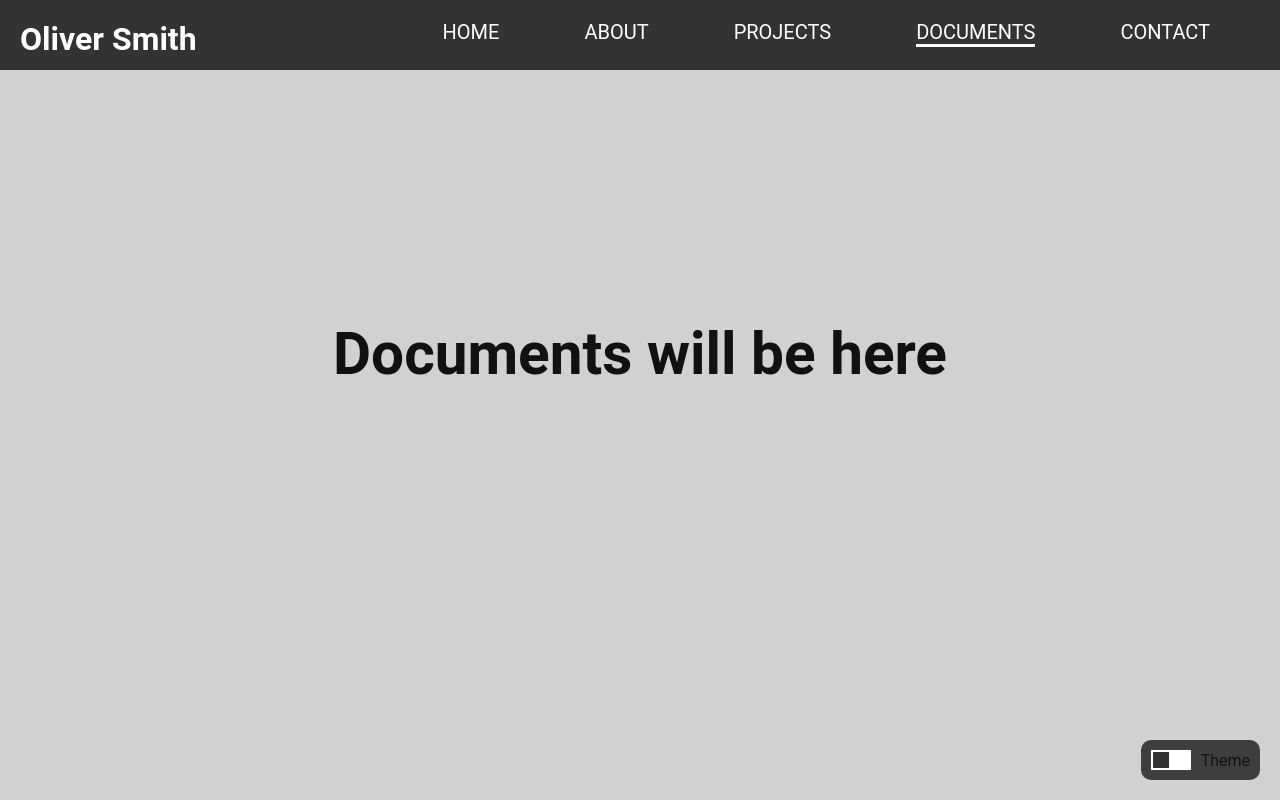
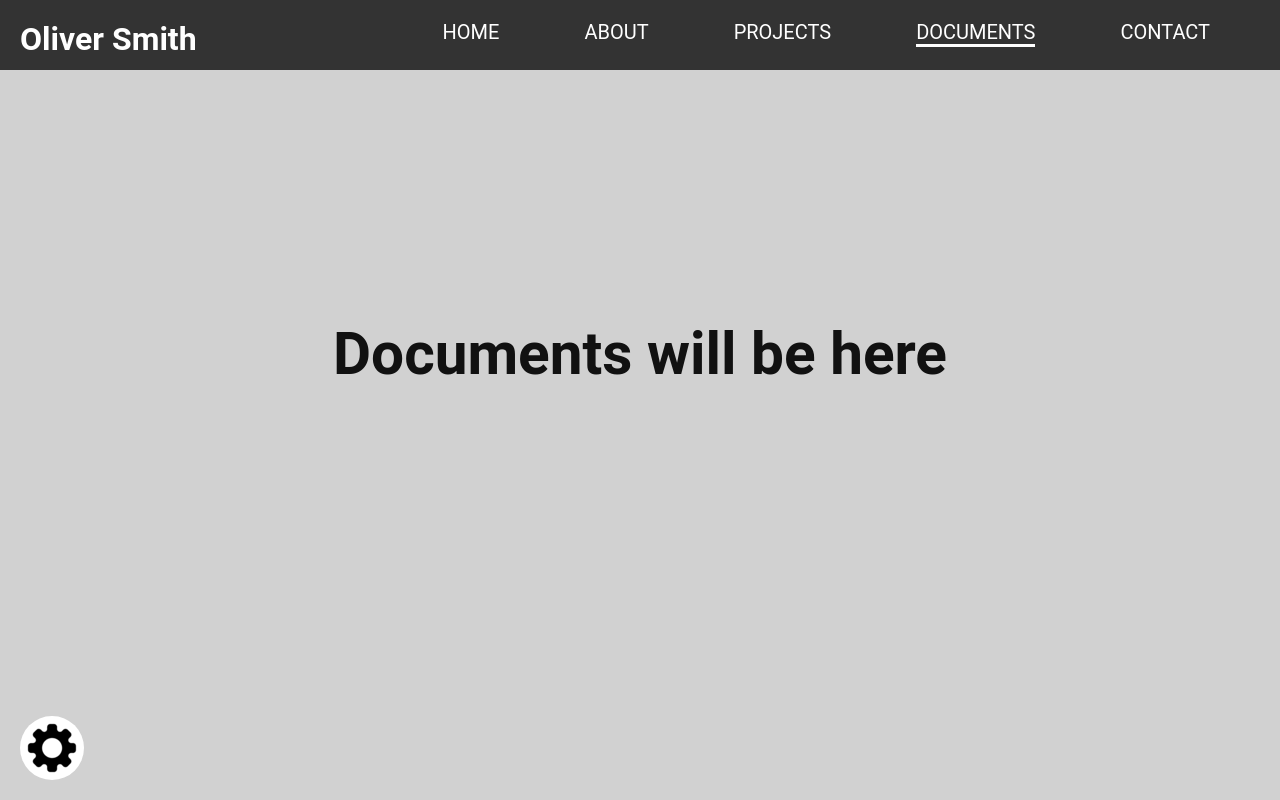
Before and after one commit to Batmxn/Website, a plain HTML site: page documents.html in a window 1280 px wide. Drawn offline with Linux system fonts and the light colour scheme.

Commit message:
settings

```diff
--- a/documents.html
+++ b/documents.html
@@ -33,8 +33,11 @@
         </div>
     </section>
 
+
     <!-- Rest of your content for the About Page -->
 
+    <button id="cookieButton" class="cookie-button"></button>
+    <div id="cookiePopout" class="cookie-popout">
         <div class="switch-container">
             <label class="switch">
                 <input type="checkbox" id="dark-mode-toggle">
@@ -42,6 +45,23 @@
             </label>
             <span class="toggle-label">Theme</span>
         </div>
+    </div>
+
+<script>
+    const cookieButton = document.getElementById('cookieButton');
+const cookiePopout = document.getElementById('cookiePopout');
+let popoutVisible = false;
+
+cookieButton.addEventListener('click', () => {
+    if (popoutVisible) {
+        cookiePopout.style.display = 'none';
+        popoutVisible = false;
+    } else {
+        cookiePopout.style.display = 'block';
+        popoutVisible = true;
+    }
+});
+</script>
 
 
     <script src="./src/index.js"></script>
--- a/styles.css
+++ b/styles.css
@@ -11,6 +11,7 @@ body {
     background-color: #D1D1D1; /* Default background color */
     transition: background-color 0.3s ease, color 0.3s ease; /* Transition both background and text color */
     color: #000; /* Default text color */
+    overflow-x: hidden;
 }
 
 .container-head {
@@ -77,24 +78,22 @@ header.dark-mode {
 
 /* Rounded toggle switch styles */
 .switch-container {
-    position: fixed;
-    bottom: 20px;
-    right: 20px;
-    background-color: rgba(0, 0, 0, 0.7); /* Semi-transparent background */
+    display: flex;
+    align-items: center;
     padding: 10px;
     border-radius: 10px;
-    display: flex;
-    align-items: center;
+    background-color: rgba(0, 0, 0, 0.7);
 }
 
 .switch {
-    position: relative;
     display: inline-block;
-    width: 40px;
-    height: 20px;
+    width: 30px; /* Reduce the width */
+    height: 15px; /* Reduce the height */
     background-color: #ccc;
-    border-radius: 10px; /* Rounded corners */
+    border-radius: 10px;
+    margin-right: 10px; /* Add some spacing */
 }
+
 
 .switch input {
     opacity: 0;
@@ -102,27 +101,6 @@ header.dark-mode {
     height: 0;
 }
 
-.slider {
-    position: absolute;
-    cursor: pointer;
-    top: 0;
-    left: 0;
-    right: 0;
-    bottom: 0;
-    background-color: #fff;
-    transition: 0.4s;
-}
-
-.slider:before {
-    position: absolute;
-    content: "";
-    height: 16px;
-    width: 16px;
-    left: 2px;
-    bottom: 2px;
-    background-color: #333;
-    transition: 0.4s;
-}
 
 input:checked + .slider {
     background-color: #2196F3; /* Toggle switch background color when in dark mode */
@@ -173,3 +151,32 @@ h1 {
     float: left;
 
 }
+
+.cookie-button {
+    position: fixed;
+    bottom: 20px;
+    left: 20px;
+    background-color: white;
+    border: none;
+    border-radius: 50%;
+    width: 64px;
+    height: 64px;
+    line-height: 75px;
+    text-align: center;
+    cursor: pointer;
+    background-image: url('settings.png'); /* Set your image path here */
+    background-size: cover;
+    background-position: center;
+    background-repeat: no-repeat;
+}
+
+.cookie-popout {
+    position: fixed;
+    bottom: 60px; /* Adjust to your preference */
+    left: 20px;
+    background-color: white;
+    border: 1px solid #ccc;
+    border-radius: 5px;
+    padding: 10px;
+    display: none;
+}
```
Also changed, not shown: about.html (+19 -0 lines), contact.html (+19 -0 lines), index.html (+18 -0 lines), projects.html (+19 -0 lines), script.js (+14 -0 lines), images/favicon.png, settings.png (added). Lines whose indentation alone changed are shown as unchanged.
